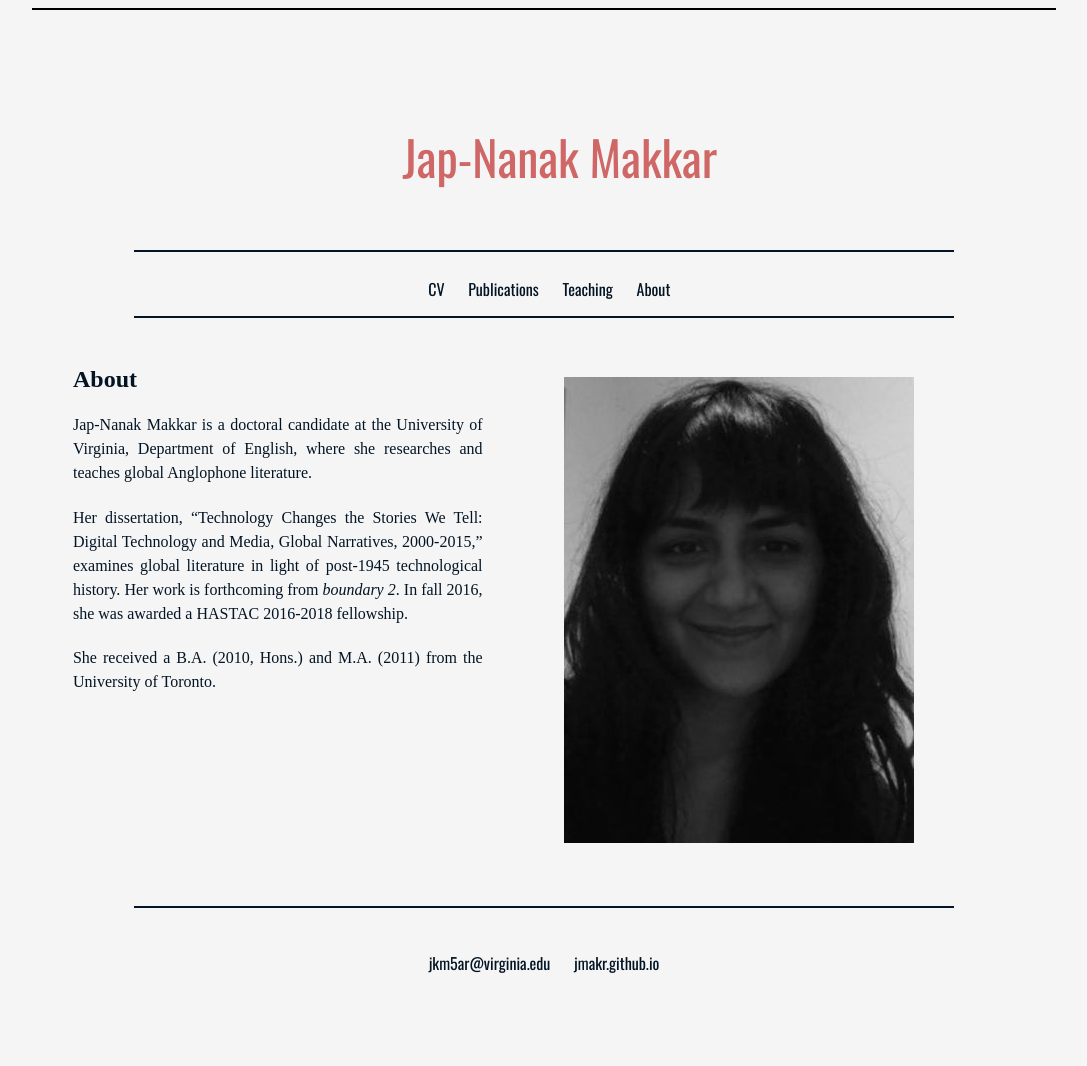
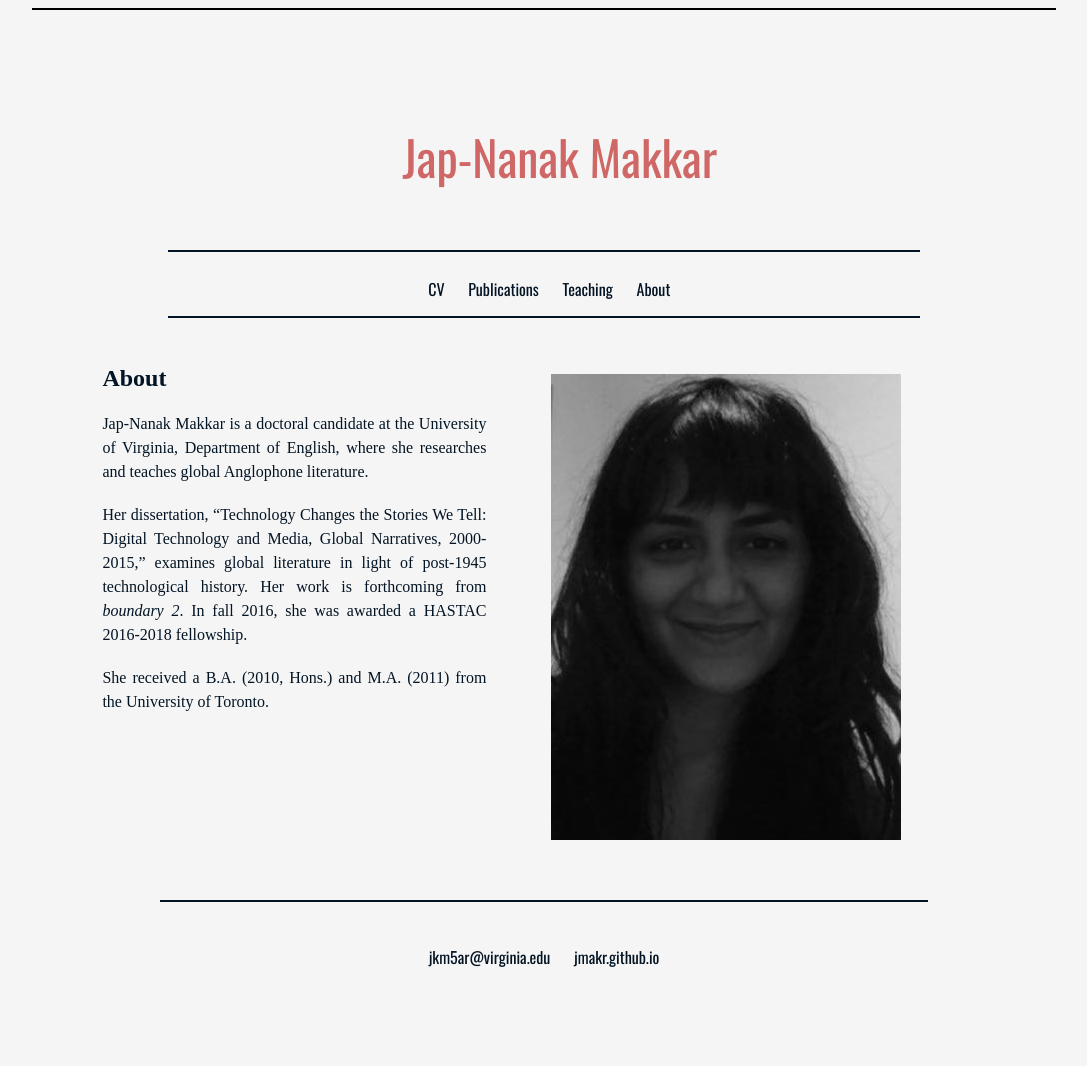
Before and after one commit to jmakr/jmakr.github.io, a Jekyll site: the page built from index.html, in a window 1280 px wide. Shown: the whole page, without its empty margins (96-1183 px from the left). Built offline with Jekyll 4.4.1, drawn with Linux system fonts in a browser that asks for light colours; some web fonts are replaced.

Commit message:
Update default.html

```diff
--- a/_layouts/default.html
+++ b/_layouts/default.html
@@ -19,6 +19,8 @@
 
 
 		</head>
+		<div class="container_12 clearfix"><!-- 12 grid creator -->
+	        <div id="header2" class="grid_12"><!-- 12 grid for header2 -->
 
 		<header>
 
@@ -30,11 +32,11 @@
     			</div>
 			</div>
 		</header>
-		<div class="hr2helper">
-			<div class="hr2">
-				<hr style="height:2px;border-width:0;color:#031424;background-color:#031424;">
-			</div>
-		</div>
+			<div class="hr2helper">
+				<div class="hr2">
+					<hr style="height:2px;border-width:0;color:#031424;background-color:#031424;">
+				</div>
+
 
 		<section>
 
@@ -49,12 +51,14 @@
 			</div>
 			</div>
 		</section>
-
+		</div>
 		<div class="hr2helper">
 
 				<hr style="height:2px;border-width:0px; color:#031424;background-color:#031424;">
 
 		</div>
+
+		</div><!-- 12 grid for header2 -->
 		<body>
 
 
@@ -80,5 +84,5 @@
 	        		<li><a href="https://jmakr.github.io">jmakr.github.io</a></li>
 				</ul>
 			</footer>
-
+		</div>
 	</html>
```
